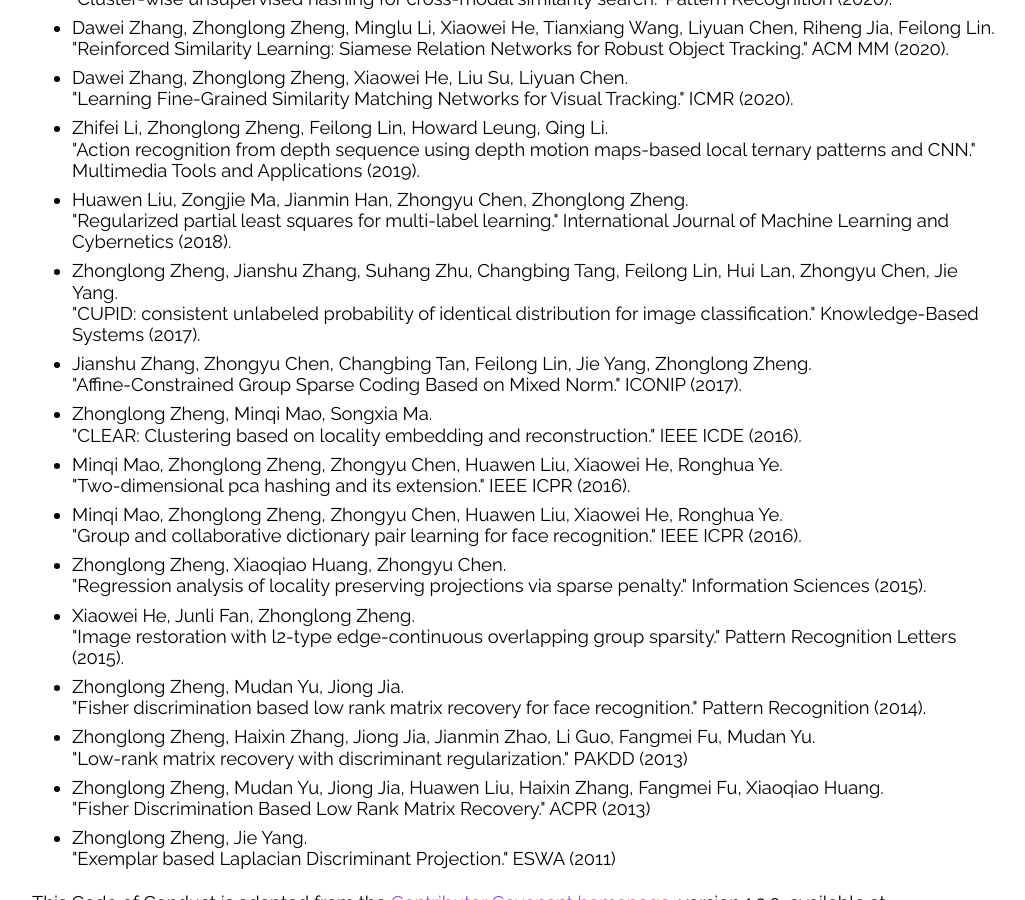
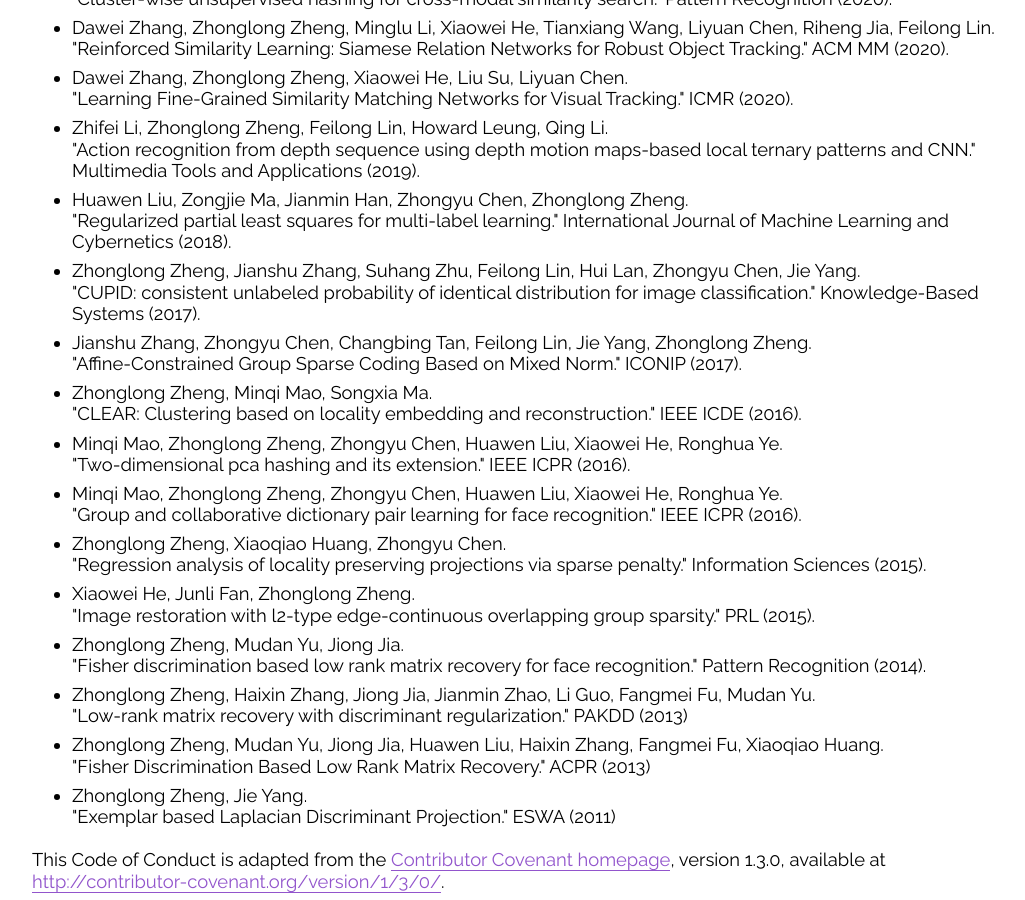
Before and after one commit to ZJNU-MLV-Lab/ZJNU-MLV-Lab.github.io, a Jekyll site: the page built from pub.html, in a window 1280 px wide and 900 px high, scrolled down 945 px. Shown: the whole window, without its empty margins (123-1148 px from the left). Built offline with Jekyll 4.4.1, drawn with Linux system fonts in a browser that asks for light colours; nearby versions of some CDN libraries; some web fonts are replaced.

Commit message:
Update pub.html

```diff
--- a/pub.html
+++ b/pub.html
@@ -53,7 +53,7 @@ title:  Publications
         <li>Huawen Liu, Zongjie Ma, Jianmin Han, Zhongyu Chen, Zhonglong Zheng.<br />
   "Regularized partial least squares for multi-label learning." International Journal of Machine Learning and Cybernetics (2018).</li>
 
-        <li>Zhonglong Zheng, Jianshu Zhang, Suhang Zhu, Changbing Tang, Feilong Lin, Hui Lan, Zhongyu Chen, Jie Yang.<br />
+        <li>Zhonglong Zheng, Jianshu Zhang, Suhang Zhu, Feilong Lin, Hui Lan, Zhongyu Chen, Jie Yang.<br />
   "CUPID: consistent unlabeled probability of identical distribution for image classification." Knowledge-Based Systems (2017).</li>
 
         <li>Jianshu Zhang, Zhongyu Chen, Changbing Tan, Feilong Lin, Jie Yang, Zhonglong Zheng.<br />
@@ -72,7 +72,7 @@ title:  Publications
   "Regression analysis of locality preserving projections via sparse penalty." Information Sciences (2015).</li>
 
         <li>Xiaowei He, Junli Fan, Zhonglong Zheng.<br />
-  "Image restoration with l2-type edge-continuous overlapping group sparsity." Pattern Recognition Letters (2015).</li>
+  "Image restoration with l2-type edge-continuous overlapping group sparsity." PRL (2015).</li>
 
         <li> Zhonglong Zheng, Mudan Yu, Jiong Jia.<br />
   "Fisher discrimination based low rank matrix recovery for face recognition." Pattern Recognition (2014).</li>
```
